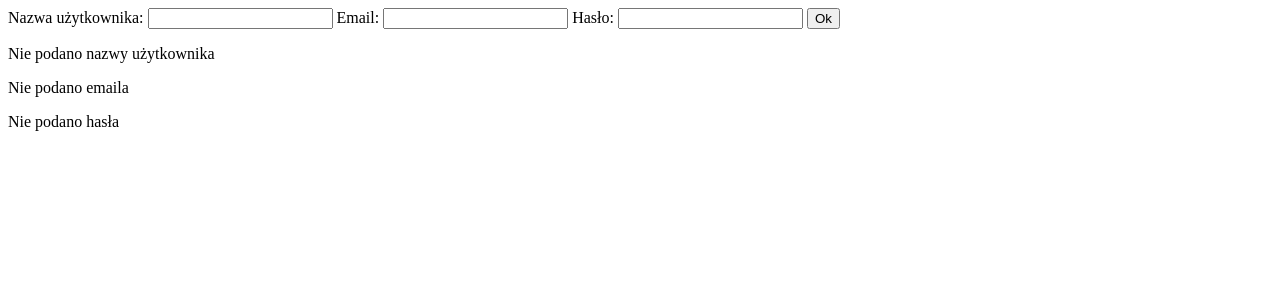
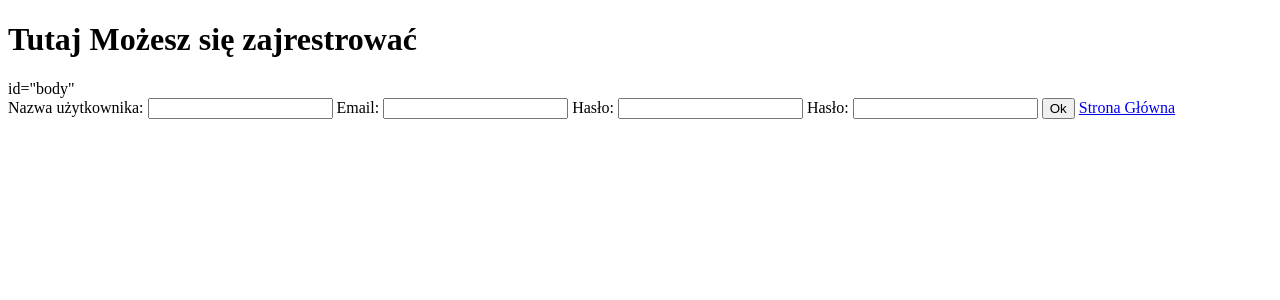
Before and after one commit to KonradPalikot/Projekt-PHP, a PHP site: page /Projekt/signUpPage.php in a window 1280 px wide. Shown: the top 300 px of the page. Run offline with PHP 8.4, Linux system fonts and the light colour scheme.

Commit message:
Update signUpPage.php

```diff
--- a/signUpPage.php
+++ b/signUpPage.php
@@ -1,3 +1,4 @@
+<!DOCTYPE html>
 <style rel="stylesheet" href="main.scss"></style>
 <!DOCTYPE html>
 <html lang="pl">
@@ -7,38 +8,19 @@
     <meta name="viewport" content="width=device-width, initial-scale=1.0">
     <title>Rejestracja</title>
 </head>
-<body>
+<h1> Tutaj Możesz się zajrestrować</h1>
+<body> id="body"
     <form method="POST" action="signUpPage.php">
         <label>Nazwa użytkownika:</label>
-    <input type="text" name="name">
+        <input type="text" name="name" >
         <label>Email:</label>
         <input type="email" name="email">
         <label>Hasło:</label>
         <input type="text" name="haslo">
+        <label>Hasło:</label>
+        <input type="text" name="hasloPowtorz">
         <input type="submit" value="Ok">
+        <a href="index.php">Strona Główna</a
 </form>
-    <?php
-    if(isset($_GET['name'])) {
-        $name = $_GET['name'];
-        echo "<p>Nazwa użytkownika: $name</p>";
-    }
-    else {
-        echo "<p>Nie podano nazwy użytkownika</p>";
-    }
-    if(isset($_GET['email'])) {
-        $nazwa = $_GET['email'];
-        echo "<p>Nazwa użytkownika: $email</p>";
-    }
-    else {
-        echo "<p>Nie podano emaila</p>";
-    }
-    if(isset($_GET['haslo'])) {
-        echo "<p>Hasło: </p>";
-    }
-    else {
-        echo "<p>Nie podano hasła</p>";
-    }
-
-    ?>
 </body>
 </html>
```
Lines whose indentation alone changed are shown as unchanged.
